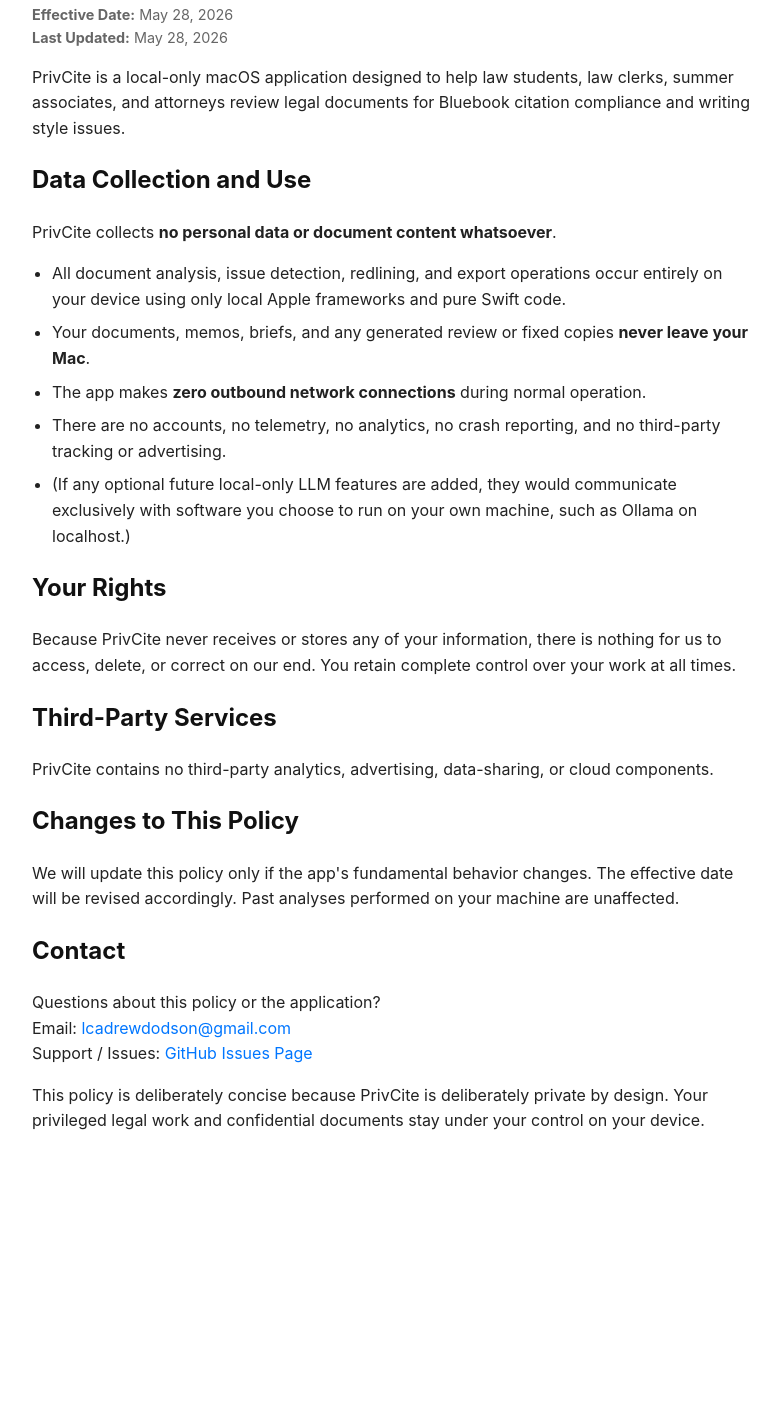
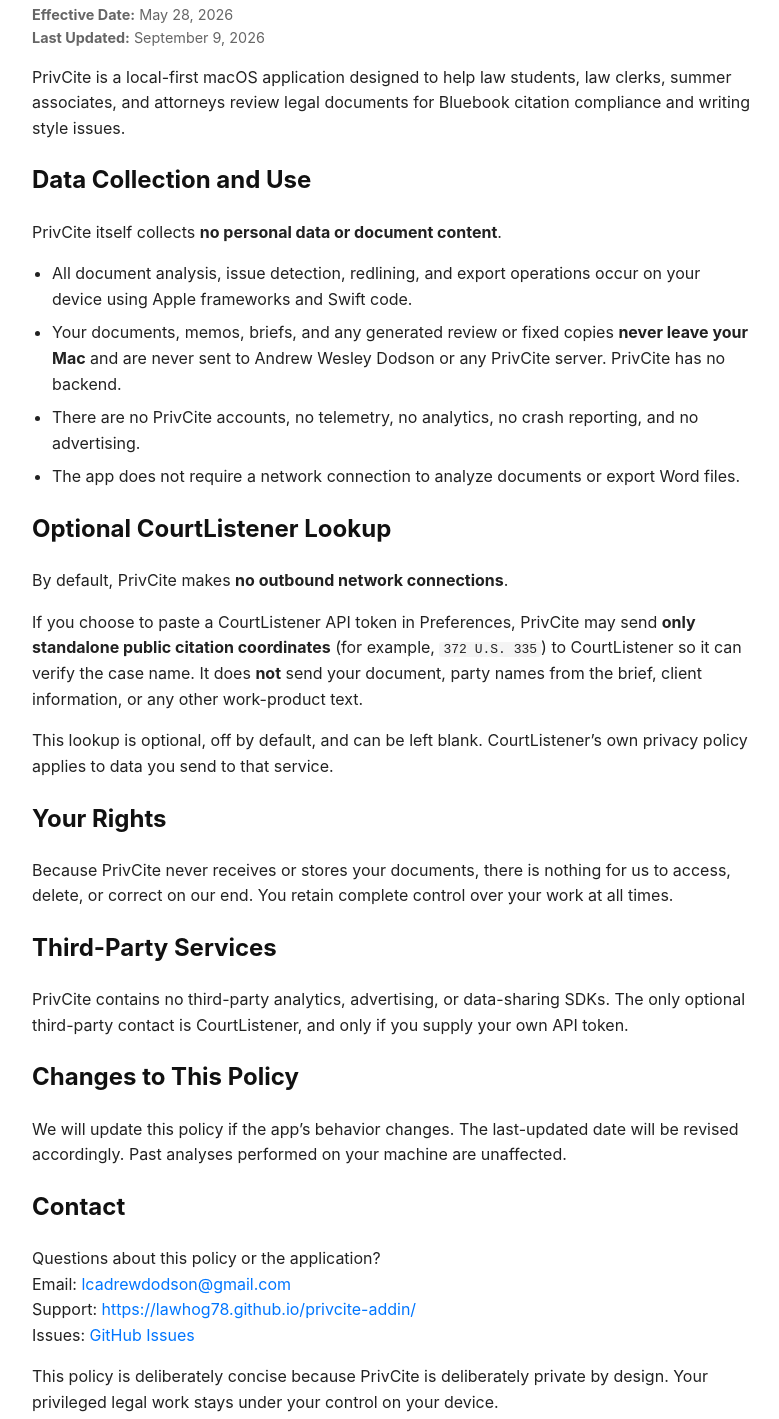
Before and after one commit to lawhog78/privcite-addin, a plain HTML site: page privacy.html in a window 1280 px wide. Shown: the part 110-1529 px from the top of the page, without its empty margins (248-1027 px from the left). Before the commit the page ends 1284 px from the top, so only its background shows below. Drawn offline with Linux system fonts and the light colour scheme.

Commit message:
Update privacy policy for Mac App Store: optional CourtListener, real contact URLs

```diff
--- a/privacy.html
+++ b/privacy.html
@@ -19,39 +19,45 @@
         li { margin-bottom: 8px; }
         a { color: #0076FF; text-decoration: none; }
         a:hover { text-decoration: underline; }
+        code { background: #f4f4f4; padding: 0 4px; border-radius: 3px; }
     </style>
 </head>
 <body>
     <h1>Privacy Policy for PrivCite</h1>
     <p class="date"><strong>Effective Date:</strong> May 28, 2026<br>
-    <strong>Last Updated:</strong> May 28, 2026</p>
+    <strong>Last Updated:</strong> September 9, 2026</p>
 
-    <p>PrivCite is a local-only macOS application designed to help law students, law clerks, summer associates, and attorneys review legal documents for Bluebook citation compliance and writing style issues.</p>
+    <p>PrivCite is a local-first macOS application designed to help law students, law clerks, summer associates, and attorneys review legal documents for Bluebook citation compliance and writing style issues.</p>
 
     <h2>Data Collection and Use</h2>
-    <p>PrivCite collects <strong>no personal data or document content whatsoever</strong>.</p>
+    <p>PrivCite itself collects <strong>no personal data or document content</strong>.</p>
     <ul>
-        <li>All document analysis, issue detection, redlining, and export operations occur entirely on your device using only local Apple frameworks and pure Swift code.</li>
-        <li>Your documents, memos, briefs, and any generated review or fixed copies <strong>never leave your Mac</strong>.</li>
-        <li>The app makes <strong>zero outbound network connections</strong> during normal operation.</li>
-        <li>There are no accounts, no telemetry, no analytics, no crash reporting, and no third-party tracking or advertising.</li>
-        <li>(If any optional future local-only LLM features are added, they would communicate exclusively with software you choose to run on your own machine, such as Ollama on localhost.)</li>
+        <li>All document analysis, issue detection, redlining, and export operations occur on your device using Apple frameworks and Swift code.</li>
+        <li>Your documents, memos, briefs, and any generated review or fixed copies <strong>never leave your Mac</strong> and are never sent to Andrew Wesley Dodson or any PrivCite server. PrivCite has no backend.</li>
+        <li>There are no PrivCite accounts, no telemetry, no analytics, no crash reporting, and no advertising.</li>
+        <li>The app does not require a network connection to analyze documents or export Word files.</li>
     </ul>
 
+    <h2>Optional CourtListener Lookup</h2>
+    <p>By default, PrivCite makes <strong>no outbound network connections</strong>.</p>
+    <p>If you choose to paste a CourtListener API token in Preferences, PrivCite may send <strong>only standalone public citation coordinates</strong> (for example, <code>372 U.S. 335</code>) to CourtListener so it can verify the case name. It does <strong>not</strong> send your document, party names from the brief, client information, or any other work-product text.</p>
+    <p>This lookup is optional, off by default, and can be left blank. CourtListener’s own privacy policy applies to data you send to that service.</p>
+
     <h2>Your Rights</h2>
-    <p>Because PrivCite never receives or stores any of your information, there is nothing for us to access, delete, or correct on our end. You retain complete control over your work at all times.</p>
+    <p>Because PrivCite never receives or stores your documents, there is nothing for us to access, delete, or correct on our end. You retain complete control over your work at all times.</p>
 
     <h2>Third-Party Services</h2>
-    <p>PrivCite contains no third-party analytics, advertising, data-sharing, or cloud components.</p>
+    <p>PrivCite contains no third-party analytics, advertising, or data-sharing SDKs. The only optional third-party contact is CourtListener, and only if you supply your own API token.</p>
 
     <h2>Changes to This Policy</h2>
-    <p>We will update this policy only if the app's fundamental behavior changes. The effective date will be revised accordingly. Past analyses performed on your machine are unaffected.</p>
+    <p>We will update this policy if the app’s behavior changes. The last-updated date will be revised accordingly. Past analyses performed on your machine are unaffected.</p>
 
     <h2>Contact</h2>
     <p>Questions about this policy or the application?<br>
     Email: <a href="mailto:lcadrewdodson@gmail.com">lcadrewdodson@gmail.com</a><br>
-    Support / Issues: <a href="https://github.com/lawhog78/privcite-addin/issues">GitHub Issues Page</a></p>
+    Support: <a href="https://lawhog78.github.io/privcite-addin/">https://lawhog78.github.io/privcite-addin/</a><br>
+    Issues: <a href="https://github.com/lawhog78/privcite-addin/issues">GitHub Issues</a></p>
 
-    <p>This policy is deliberately concise because PrivCite is deliberately private by design. Your privileged legal work and confidential documents stay under your control on your device.</p>
+    <p>This policy is deliberately concise because PrivCite is deliberately private by design. Your privileged legal work stays under your control on your device.</p>
 </body>
 </html>
```
